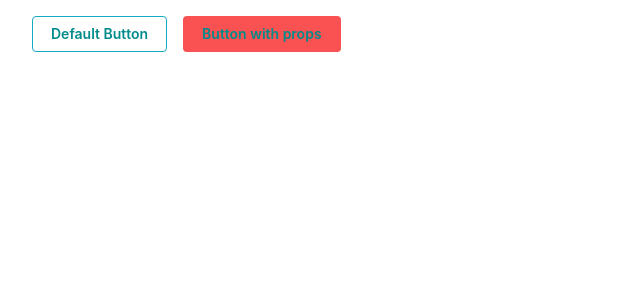
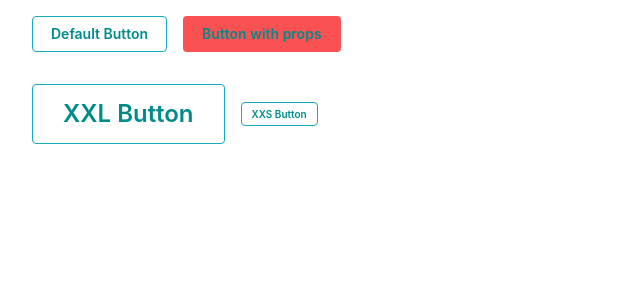
Before and after one commit to yasushi-mo/mantine-next-app-router, a Next.js app: page / in a window 1280 px wide. Shown: the top 300 px of the page, without its empty margins (0-640 px from the left). Built offline with nearby package versions, Linux system fonts and the light colour scheme.

Commit message:
Add: CSS Variables

```diff
--- a/src/app/page.tsx
+++ b/src/app/page.tsx
@@ -1,4 +1,4 @@
-import { Button, Container, Group } from "@mantine/core";
+import { Button, Container, Group, Space } from "@mantine/core";
 
 export default function Home() {
   return (
@@ -9,6 +9,11 @@ export default function Home() {
           Button with props
         </Button>
       </Group>
+      <Space h="xl" />
+      <Group>
+        <Button size="xxl">XXL Button</Button>
+        <Button size="xxs">XXS Button</Button>
+      </Group>
     </Container>
   );
 }
--- a/src/libs/mantine/index.ts
+++ b/src/libs/mantine/index.ts
@@ -1,6 +1,6 @@
 "use client";
 
-import { Button, createTheme } from "@mantine/core";
+import { Button, createTheme, rem } from "@mantine/core";
 
 export const theme = createTheme({
   colors: {
@@ -28,6 +28,29 @@ export const theme = createTheme({
           color: "darkcyan",
         },
       },
+      vars: (theme, props) => {
+        if (props.size === "xxl") {
+          return {
+            root: {
+              "--button-height": rem(60),
+              "--button-padding-x": rem(30),
+              "--button-fz": rem(24),
+            },
+          };
+        }
+
+        if (props.size === "xxs") {
+          return {
+            root: {
+              "--button-height": rem(24),
+              "--button-padding-x": rem(10),
+              "--button-fz": rem(10),
+            },
+          };
+        }
+
+        return { root: {} };
+      },
     }),
   },
 });
```
